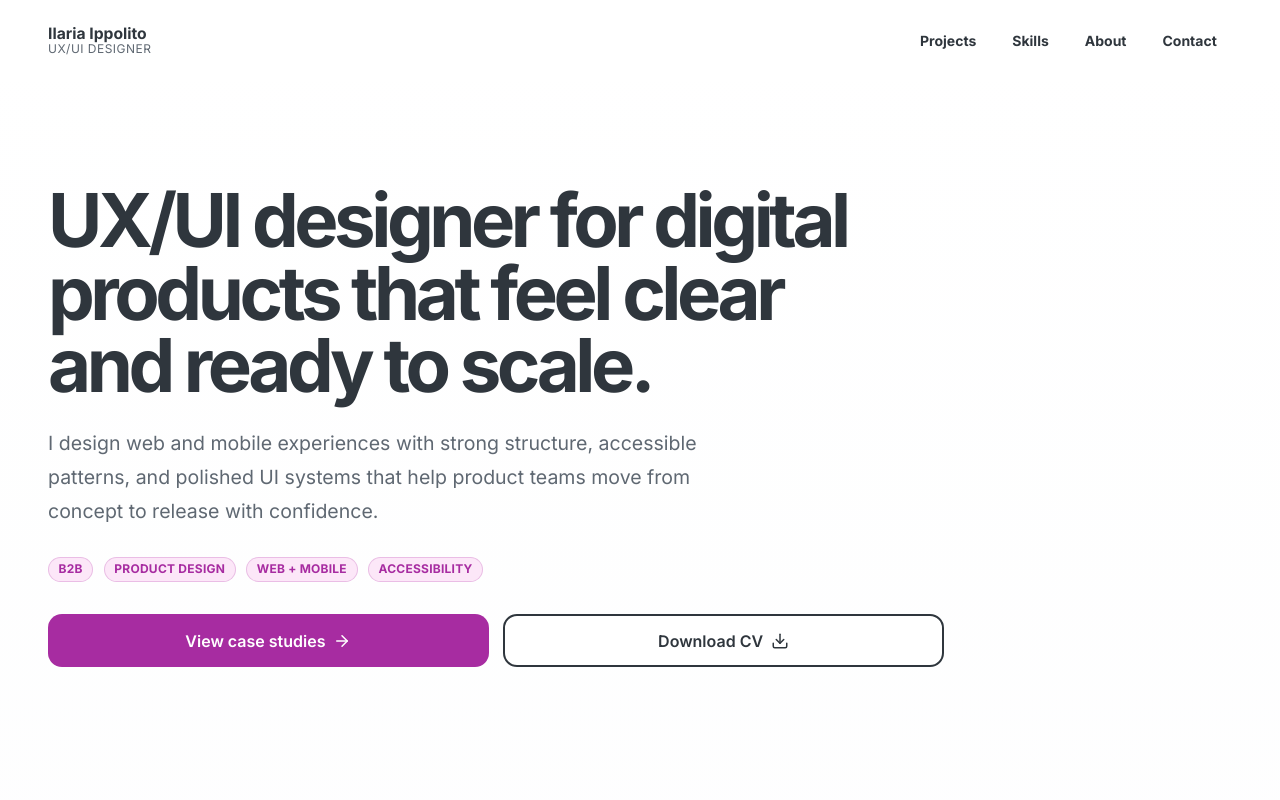
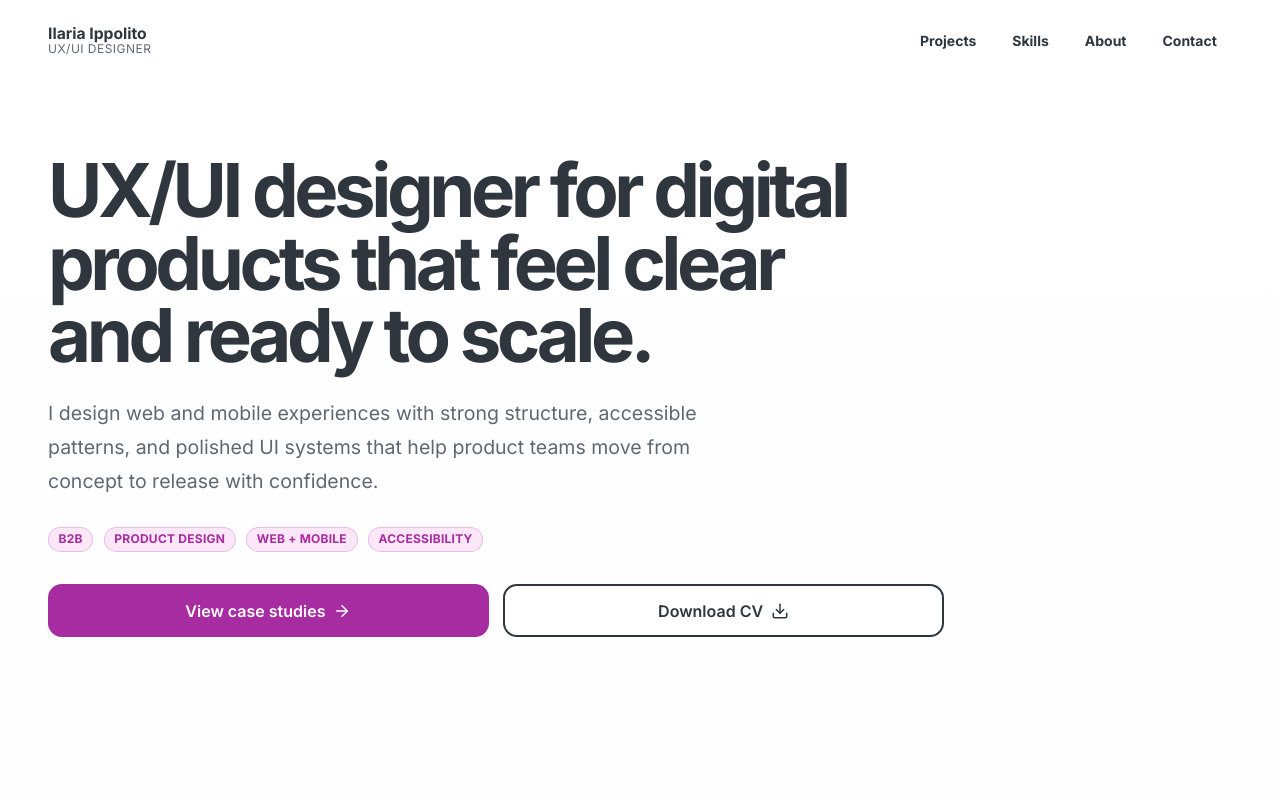
Before and after one commit to ilaria-ippolito/portfolio, a React (Vite) app: page / in a window 1280 px wide. Shown: the top 800 px of the page. Built offline with nearby package versions, Linux system fonts and the light colour scheme.

Commit message:
fix: decreas vertical spacing

```diff
--- a/src/components/sections/HeroSection.jsx
+++ b/src/components/sections/HeroSection.jsx
@@ -9,7 +9,7 @@ const Section = styled.section`
   grid-template-columns: minmax(0, 1fr);
   align-items: center;
   min-height: calc(100vh - 9rem);
-  padding: clamp(2.5rem, 8vw, 6rem) 0 var(--section-space);
+  padding: clamp(1rem, 3vw, 2.25rem) 0 var(--section-space);
 `;
 
 const Content = styled.div`
```
